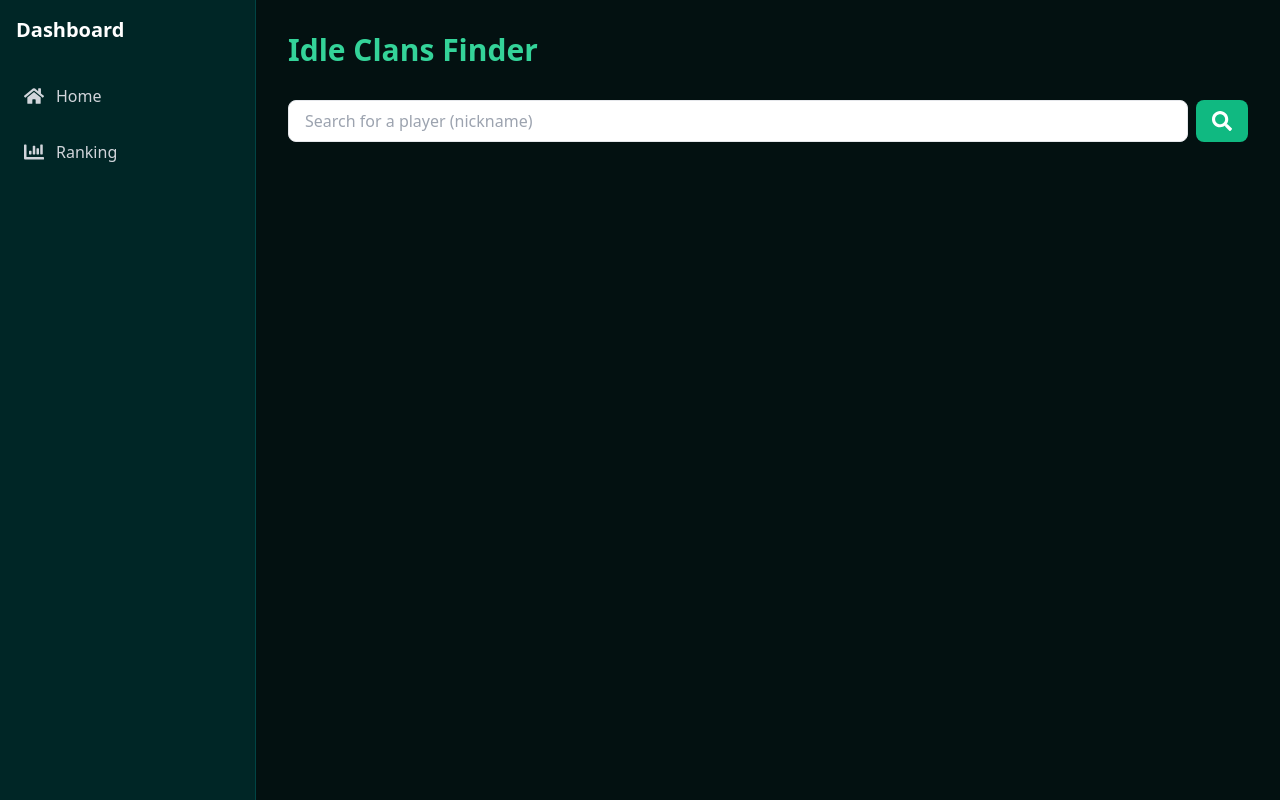
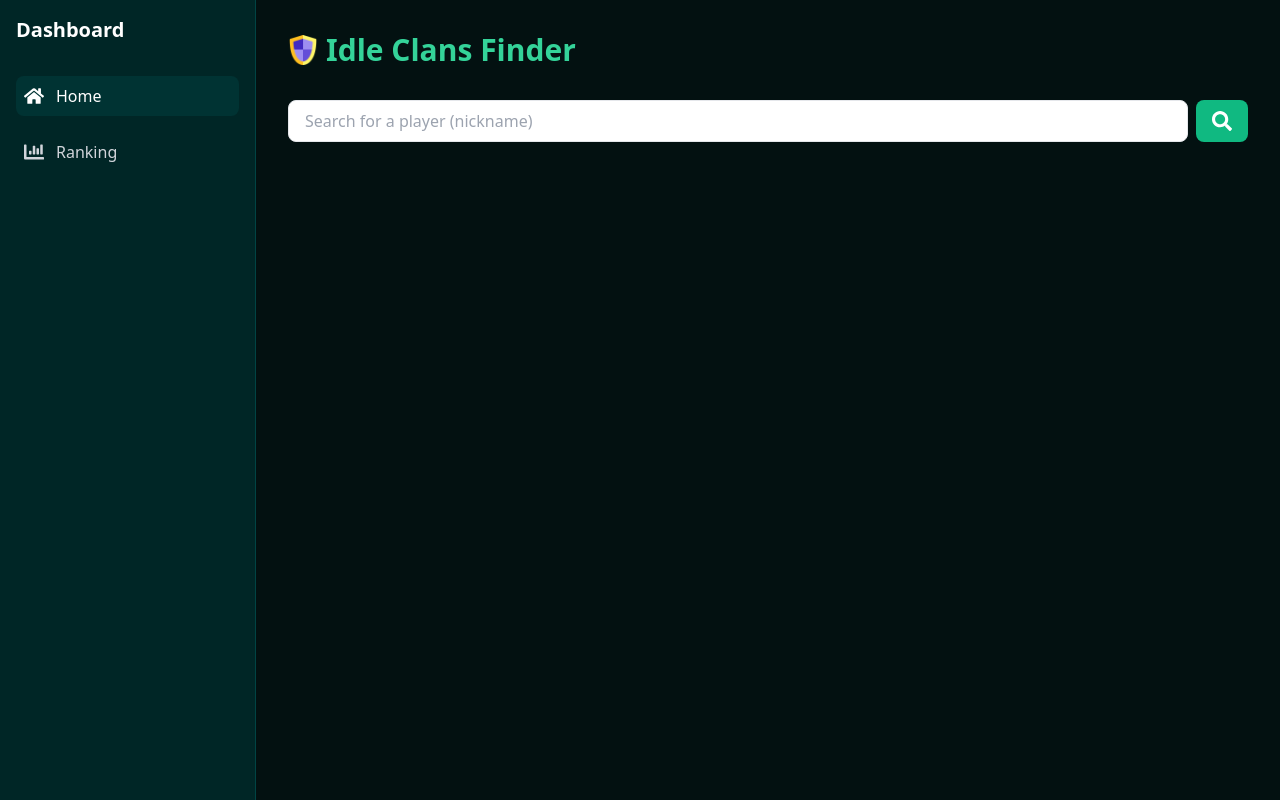
Before and after one commit to karolhas/idle-clans-finder, a Next.js app: page / in a window 1280 px wide. Built offline with nearby package versions, Linux system fonts and the light colour scheme.

Commit message:
feat: added hamburger menu and logo icon

```diff
--- a/app/page.tsx
+++ b/app/page.tsx
@@ -3,6 +3,7 @@
 //hooks
 import { useState } from "react";
 import axios from "axios";
+import Image from "next/image";
 //components
 import SearchBar from "@/components/SearchBar";
 import SearchResults from "@/components/SearchResults";
@@ -43,11 +44,21 @@ export default function Home() {
   return (
     <div className="flex">
       <Sidebar />
-      <main className="ml-64 flex-1 p-8">
+      <main className="md:ml-64 flex-1 p-4 md:p-8">
         <div className="max-w-5xl mx-auto">
-          <h1 className="text-3xl font-bold mb-8 text-emerald-400">
-            Idle Clans Finder
-          </h1>
+          <div className="flex items-center mb-8">
+            <Image
+              src="/logo.png"
+              alt="logo idle clans"
+              height={30}
+              width={30}
+              className="mr-2"
+            />
+            <h1 className="text-3xl font-bold text-emerald-400">
+              Idle Clans Finder
+            </h1>
+          </div>
+
           <SearchBar onSearch={handleSearch} isLoading={isLoading} />
           {(searchResults || error) && (
             <SearchResults
--- a/components/Sidebar.tsx
+++ b/components/Sidebar.tsx
@@ -1,19 +1,67 @@
 //hooks
 import Link from "next/link";
+import { useState, useEffect } from "react";
+import { usePathname } from "next/navigation";
 //icons
 import { FaHome, FaChartBar } from "react-icons/fa";
+import { RxHamburgerMenu, RxCross2 } from "react-icons/rx";
 
 export default function Sidebar() {
+  const [isOpen, setIsOpen] = useState(false);
+  const [isMobile, setIsMobile] = useState(false);
+  const pathname = usePathname();
+
+  // Handle window resize
+  useEffect(() => {
+    const handleResize = () => {
+      setIsMobile(window.innerWidth < 768);
+      if (window.innerWidth >= 768) {
+        setIsOpen(false);
+      }
+    };
+
+    handleResize();
+    window.addEventListener("resize", handleResize);
+    return () => window.removeEventListener("resize", handleResize);
+  }, []);
+
+  const handleLinkClick = () => {
+    if (isMobile) {
+      setIsOpen(false);
+    }
+  };
+
   return (
-    <div className="w-64 h-screen bg-[#002626] fixed left-0 top-0 p-4 border-r border-[#004444]">
-      <div className="mb-8">
+    <>
+      {/* Mobile Hamburger Button */}
+      <button
+        className="md:hidden fixed top-4 right-4 z-50 text-white p-2 rounded-lg transition-colors bg-[#003333] hover:bg-[#004444]"
+        onClick={() => setIsOpen(!isOpen)}
+      >
+        {isOpen ? (
+          <RxCross2 className="w-6 h-6" />
+        ) : (
+          <RxHamburgerMenu className="w-6 h-6" />
+        )}
+      </button>
+
+      {/* Sidebar */}
+      <div
+        className={`${
+          isOpen ? "translate-x-0" : "-translate-x-full"
+        } md:translate-x-0 w-64 h-screen bg-[#002626] fixed left-0 top-0 p-4 border-r border-[#004444] transition-transform duration-300 ease-in-out z-40`}
+      >
+        <div className="mb-8 mt-14 md:mt-0">
           <h1 className="text-xl font-bold text-white">Dashboard</h1>
         </div>
 
         <nav className="space-y-4">
           <Link
             href="/"
-          className="flex items-center gap-3 text-gray-300 hover:text-white hover:bg-[#003333] p-2 rounded-lg transition-colors"
+            className={`flex items-center gap-3 text-gray-300 hover:text-white hover:bg-[#003333] p-2 rounded-lg transition-colors ${
+              pathname === "/" ? "bg-[#003333] text-white" : ""
+            }`}
+            onClick={handleLinkClick}
           >
             <FaHome className="w-5 h-5" />
             <span>Home</span>
@@ -21,12 +69,24 @@ export default function Sidebar() {
 
           <Link
             href="/ranking"
-          className="flex items-center gap-3 text-gray-300 hover:text-white hover:bg-[#003333] p-2 rounded-lg transition-colors"
+            className={`flex items-center gap-3 text-gray-300 hover:text-white hover:bg-[#003333] p-2 rounded-lg transition-colors ${
+              pathname === "/ranking" ? "bg-[#003333] text-white" : ""
+            }`}
+            onClick={handleLinkClick}
           >
             <FaChartBar className="w-5 h-5" />
             <span>Ranking</span>
           </Link>
         </nav>
       </div>
+
+      {/* Overlay for mobile */}
+      {isMobile && isOpen && (
+        <div
+          className="fixed inset-0 bg-black bg-opacity-50 z-30 md:hidden"
+          onClick={() => setIsOpen(false)}
+        />
+      )}
+    </>
   );
 }
```
Lines whose indentation alone changed are shown as unchanged.
